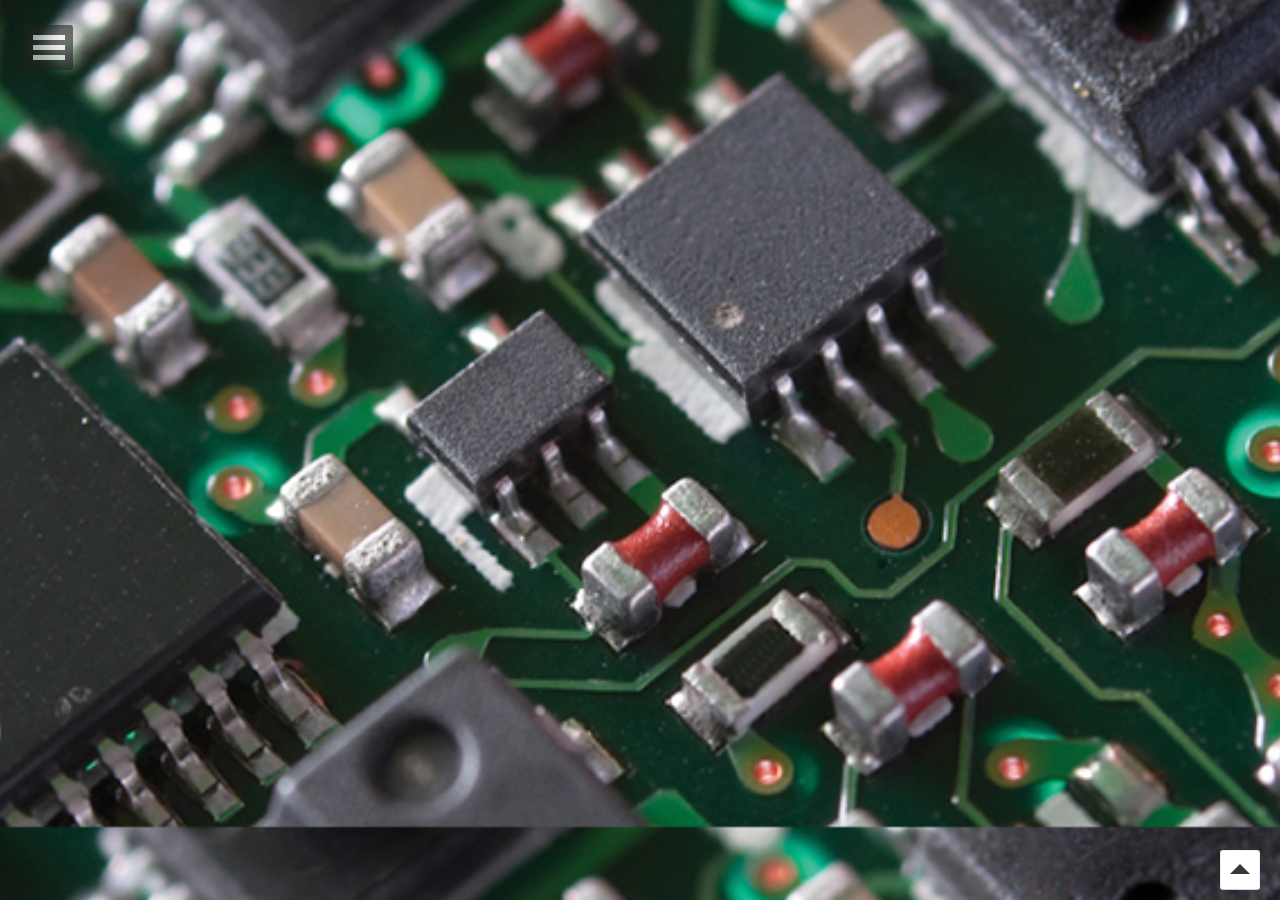
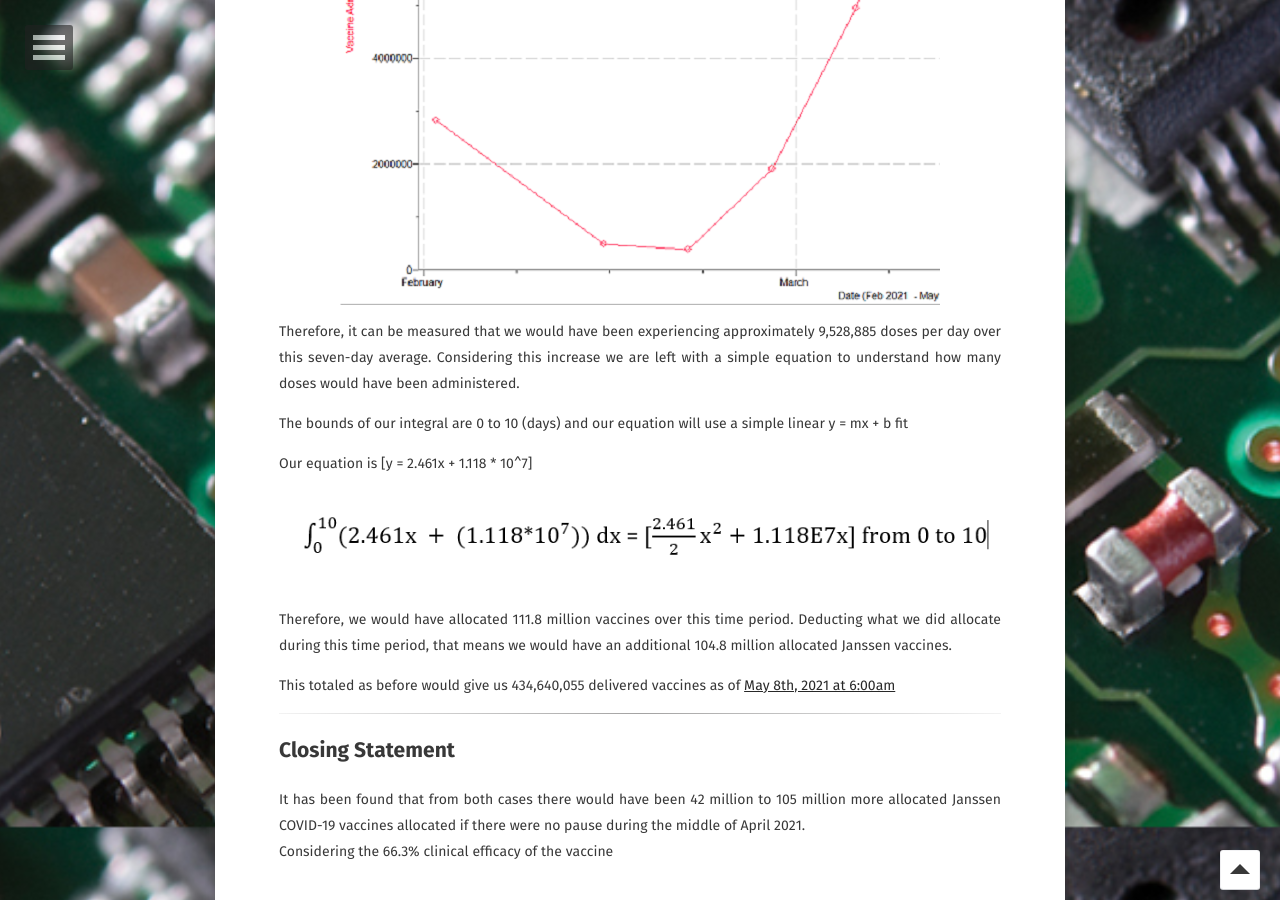
Before and after one commit to Markay12/MarkInfo-Projects, a Jekyll site: the page built from _posts/2021-05-07-janssenvaccinepost.md, in a window 1280 px wide and 900 px high, scrolled down 4573 px. Built offline with Jekyll 4.4.1, drawn with Linux system fonts in a browser that asks for light colours; some web fonts are replaced; some of the changed text lies outside the part shown.

Commit message:
being conclusion

```diff
--- a/_posts/2021-05-07-janssenvaccinepost.md
+++ b/_posts/2021-05-07-janssenvaccinepost.md
@@ -98,3 +98,28 @@ Taking this information in this case we can conclude that over the 10 day pause
 This means that as of May 07 2021, we would have been able to deliver a total of approximately 371,840,055 vaccine doses.
 
 ![Total Doses](/assets/img/TotalVaccineDoses.png)
+
+Case 2: This case takes the same information from the previous but shows what it would have been like in a good scenario where the vaccine doses continued to rise.
+Considering the rate of increase in vaccine doses the slope reaching April 13th was approximately 2.461. This means that we were increasing the amount of allocated vaccines doubly per week on this seven day average.
+
+![Slope](/assets/img/SlopeGraph.png)
+![Slope Continuation](/assets/img/SlopeIncrease.png)
+
+Therefore, it can be measured that we would have been experiencing approximately 9,528,885 doses per day over this seven-day average. Considering this increase we are left with a simple equation to understand how many doses would have been administered.
+
+The bounds of our integral are 0 to 10 (days) and our equation will use a simple linear y = mx + b fit
+
+Our equation is [y = 2.461x + 1.118 * 10^7]
+
+![Equation](/assets/img/Equation.png)
+
+Therefore, we would have allocated 111.8 million vaccines over this time period. Deducting what we did allocate during this time period, that means we would have an additional 104.8 million allocated Janssen vaccines.
+
+This totaled as before would give us 434,640,055 delivered vaccines as of [May 8th, 2021 at 6:00am](https://covid.cdc.gov/covid-data-tracker/#vaccinations)
+
+---
+
+## Closing Statement
+
+It has been found that from both cases there would have been 42 million to 105 million more allocated Janssen COVID-19 vaccines allocated if there were no pause during the middle of April 2021.
+Considering the 66.3% clinical efficacy of the vaccine
```
